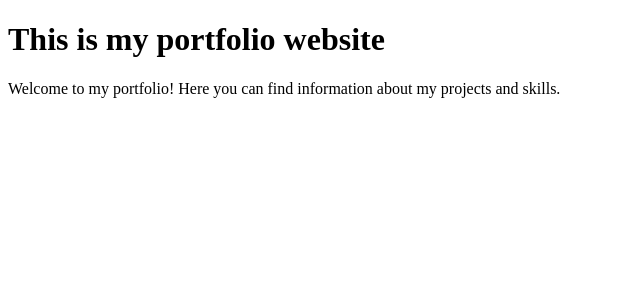
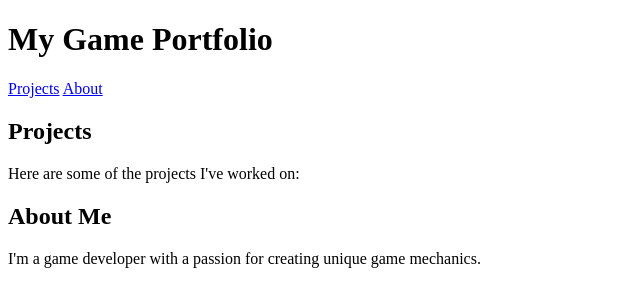
Before and after one commit to staypat/staypat.github.io, a plain HTML site: page index.html in a window 1280 px wide. Shown: the whole page, without its empty margins (0-640 px from the left). Drawn offline with Linux system fonts and the light colour scheme.

Commit message:
Base website

```diff
--- a/index.html
+++ b/index.html
@@ -2,10 +2,26 @@
 <html lang="en">
 <head>
     <meta charset="UTF-8">
+    <meta name="viewport" content="width=device-width, initial-scale=1.0">
     <title>Patrick Hu's Portfolio</title>
 </head>
 <body>
-    <h1>This is my portfolio website</h1>
-    <p>Welcome to my portfolio! Here you can find information about my projects and skills.</p>
+    <header>
+        <h1>My Game Portfolio</h1>
+        <nav>
+            <a href="#projects">Projects</a>
+            <a href="#about">About</a>
+        </nav>
+    </header>
+    <main>
+        <section id="projects">
+            <h2>Projects</h2>
+            <p>Here are some of the projects I've worked on:</p>
+        </section>
+        <section id="about">
+            <h2>About Me</h2>
+            <p>I'm a game developer with a passion for creating unique game mechanics.</p>
+        </section>
+    </main>
 </body>
 </html>
```
